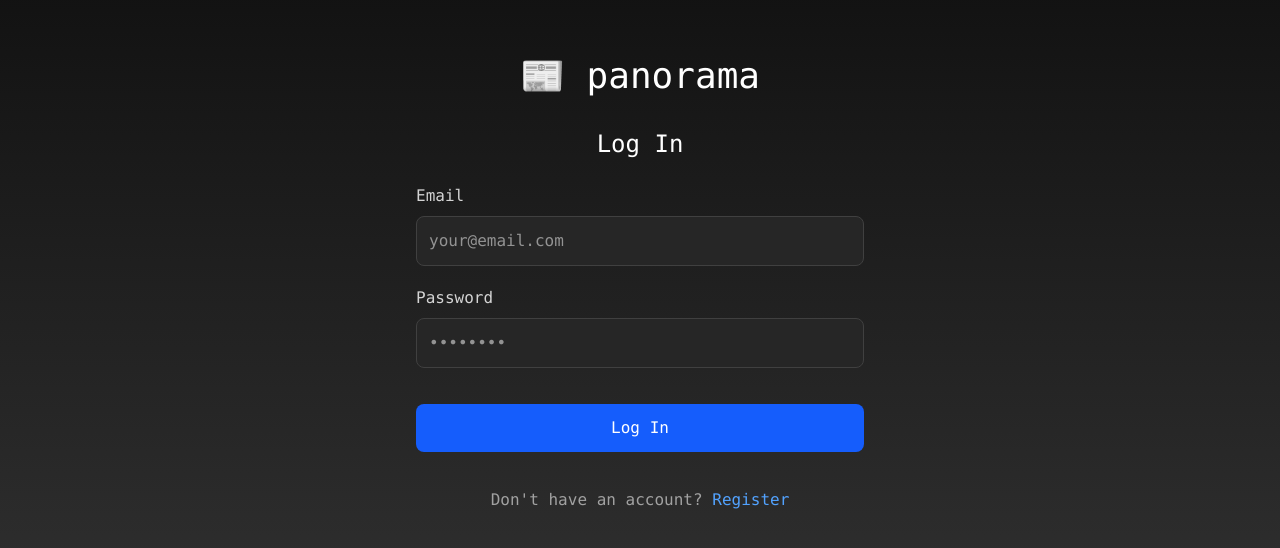
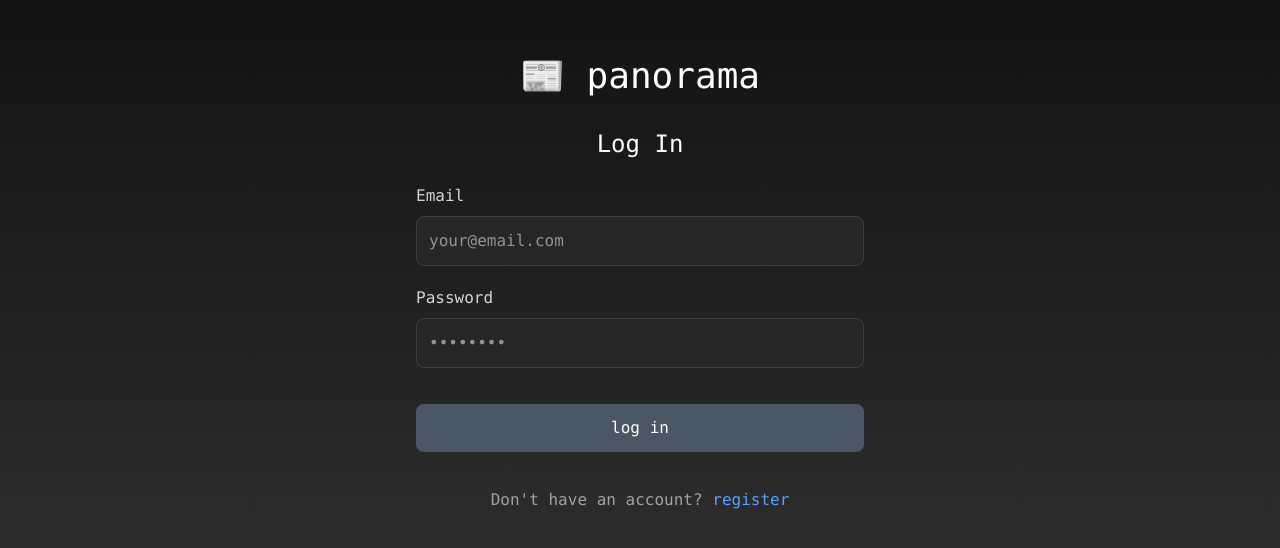
Before and after one commit to arnavsurve/panorama, a React (Vite) app in the folder client/: page /login in a window 1280 px wide. Shown: the part 116-664 px from the top of the page. Built offline with nearby package versions, Linux system fonts and the light colour scheme.

Commit message:
Update button styles to gray and adjust text case for consistency; increase article limit in API request model

```diff
--- a/client/src/App.jsx
+++ b/client/src/App.jsx
@@ -22,7 +22,7 @@ function LandingPage() {
         <div className="flex flex-col sm:flex-row gap-4 w-full max-w-md">
           <button
             onClick={() => navigate('/register')}
-            className="flex-1 p-4 bg-blue-600 text-white rounded-lg transition-colors hover:bg-blue-700 text-lg cursor-pointer"
+            className="flex-1 p-4 bg-gray-600 text-white rounded-lg transition-colors hover:bg-gray-700 text-lg cursor-pointer"
           >
             get started
           </button>
@@ -90,7 +90,7 @@ function MainApp() {
       const userId = localStorage.getItem('userId');
       const payload = {
         query: searchQuery,
-        limit: 15,
+        limit: 21,
         user_id: userId,  // include the user id if available
       };
 
--- a/client/src/components/LoginPage.jsx
+++ b/client/src/components/LoginPage.jsx
@@ -111,15 +111,15 @@ function LoginPage({ onLogin }) {
           <button
             type="submit"
             disabled={loading}
-            className="w-full p-3 bg-blue-600 text-white rounded-lg transition-colors hover:bg-blue-700 disabled:opacity-50 disabled:cursor-not-allowed mt-4 cursor-pointer"
+            className="w-full p-3 bg-gray-600 text-white rounded-lg transition-colors hover:bg-gray-700 disabled:opacity-50 disabled:cursor-not-allowed mt-4 cursor-pointer"
           >
             {loading ? (
               <div className="flex justify-center items-center">
                 <div className="w-5 h-5 border-2 border-white border-t-transparent rounded-full animate-spin mr-2" />
-                Logging in...
+                logging in...
               </div>
             ) : (
-              'Log In'
+              'log in'
             )}
           </button>
 
@@ -131,7 +131,7 @@ function LoginPage({ onLogin }) {
                 onClick={handleRegisterRedirect}
                 className="text-blue-400 hover:text-blue-300 transition-colors cursor-pointer"
               >
-                Register
+                register
               </button>
             </p>
           </div>
--- a/client/src/components/RegistrationPage.jsx
+++ b/client/src/components/RegistrationPage.jsx
@@ -152,7 +152,7 @@ function RegistrationPage({ onLogin }) {
             <button
               type="submit"
               disabled={loading}
-              className="w-full p-3 bg-blue-600 text-white rounded-lg transition-colors hover:bg-blue-700 disabled:opacity-50 disabled:cursor-not-allowed mt-4 cursor-pointer"
+              className="w-full p-3 bg-gray-600 text-white rounded-lg transition-colors hover:bg-gray-700 disabled:opacity-50 disabled:cursor-not-allowed mt-4 cursor-pointer"
             >
               {loading ? (
                 <div className="flex justify-center items-center">
```
Also changed, not shown: 1 other file (tests, documents, lock files or other folders).
